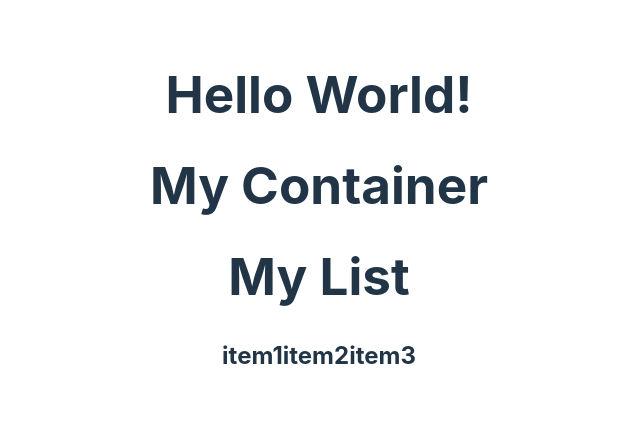
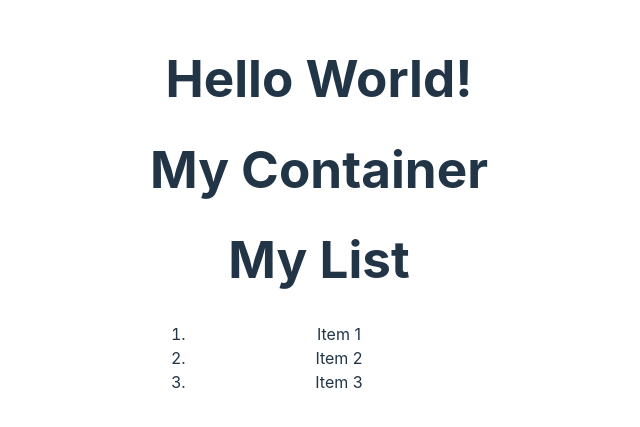
Before and after one commit to RoniSeppala/Advanced-Web-Applications-2024-Week-9, a React (Vite) app: page / in a window 1280 px wide. Shown: the part 187-614 px from the top of the page, without its empty margins (321-961 px from the left). Built offline with nearby package versions, Linux system fonts and the light colour scheme.

Commit message:
refactor MyContainer and MyList components to use structured item props and improve list rendering

```diff
--- a/src/components/MyContainer.tsx
+++ b/src/components/MyContainer.tsx
@@ -9,7 +9,7 @@ const MyContainer:React.FC<MyContainerProps> = ({containerName}) => {
     return (
         <div>
         <h1>{ containerName }</h1>
-        <MyList listItems={["item1", "item2", "item3"]} />
+        <MyList header="My List" items={[{id:"1",text:"Item 1"},{id:"2",text:"Item 2"},{id:"3",text:"Item 3"}]} />
         </div>
     );
 }
--- a/src/components/MyList.tsx
+++ b/src/components/MyList.tsx
@@ -1,14 +1,24 @@
 import React from "react";
 
-interface MyListProps {
-    listItems: string[];
+type TItem = {
+    id: string;
+    text: string;
+};
+
+interface ListProps {
+    header:string;
+    items:TItem[];
 }
 
-const MyList:React.FC<MyListProps> = ({listItems}) => {
+const MyList:React.FC<ListProps> = ({header,items}) => {
     return (
         <div>
-        <h1>My List</h1>
-        <h2> { listItems } </h2>
+            <h1>{header}</h1>
+            <ol>
+                {items.map((item) => (
+                    <li key={item.id}>{item.text}</li>
+                ))}
+            </ol>
         </div>
     );
 }
```
